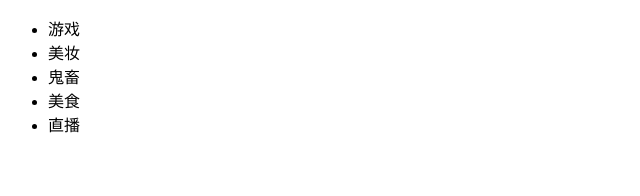
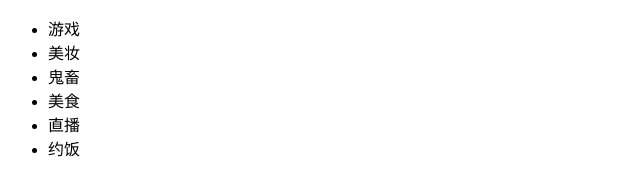
Before and after one commit to Espero1995/dbhot, a plain HTML site: page index.html in a window 1280 px wide. Shown: the full height of the page, 0-640 px from the left. Drawn offline with Linux system fonts and the light colour scheme.

Commit message:
约饭功能_v1.0.2

```diff
--- a/index.html
+++ b/index.html
@@ -1,7 +1,7 @@
 <!--
  * @Author: Espero
  * @Date: 2021-04-13 22:54:31
- * @LastEditTime: 2021-04-15 00:06:30
+ * @LastEditTime: 2021-04-15 00:11:10
  * @FilePath: /dbhot/index.html
  * @Description: file content
 -->
@@ -20,6 +20,7 @@
 			<li>鬼畜</li>
 			<li>美食</li>
 			<li>直播</li>
+			<li>约饭</li>
 		</ul>
 	</body>
 </html>
```
